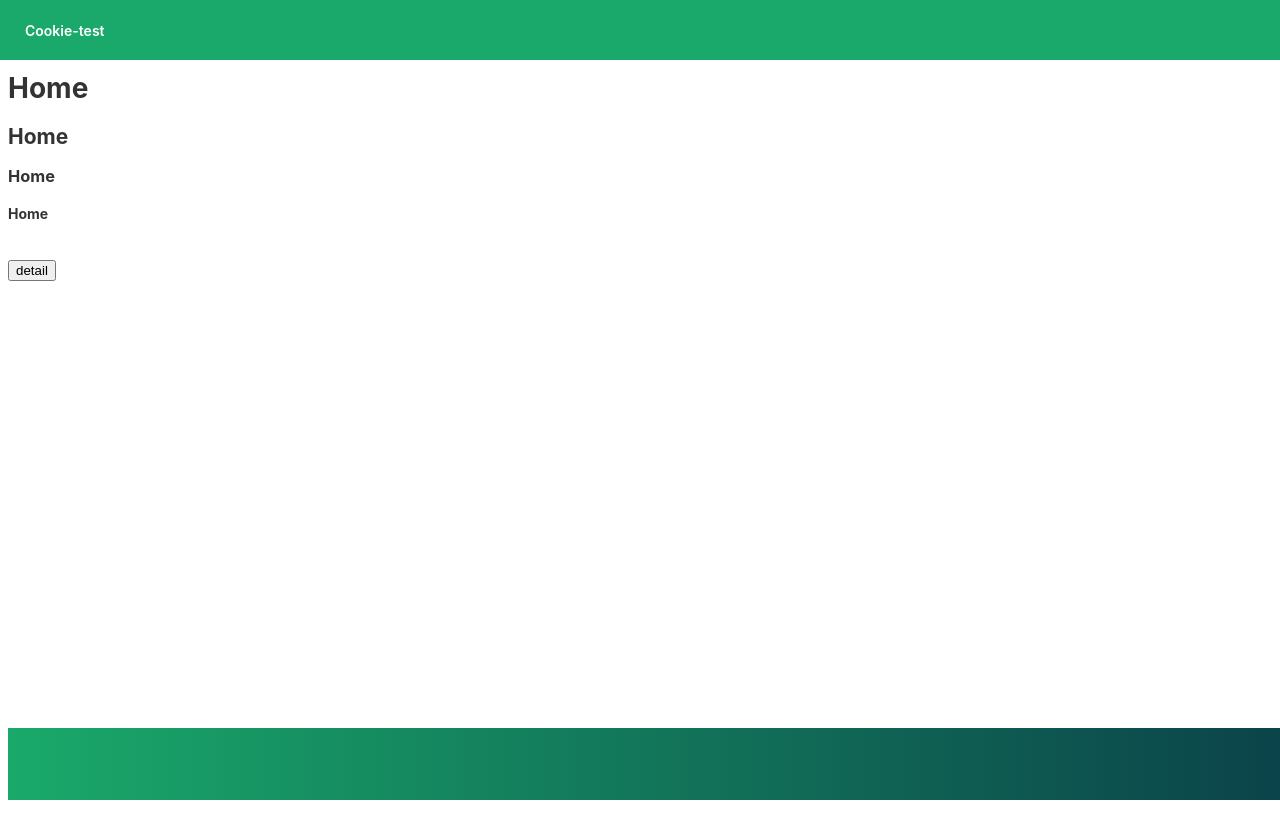
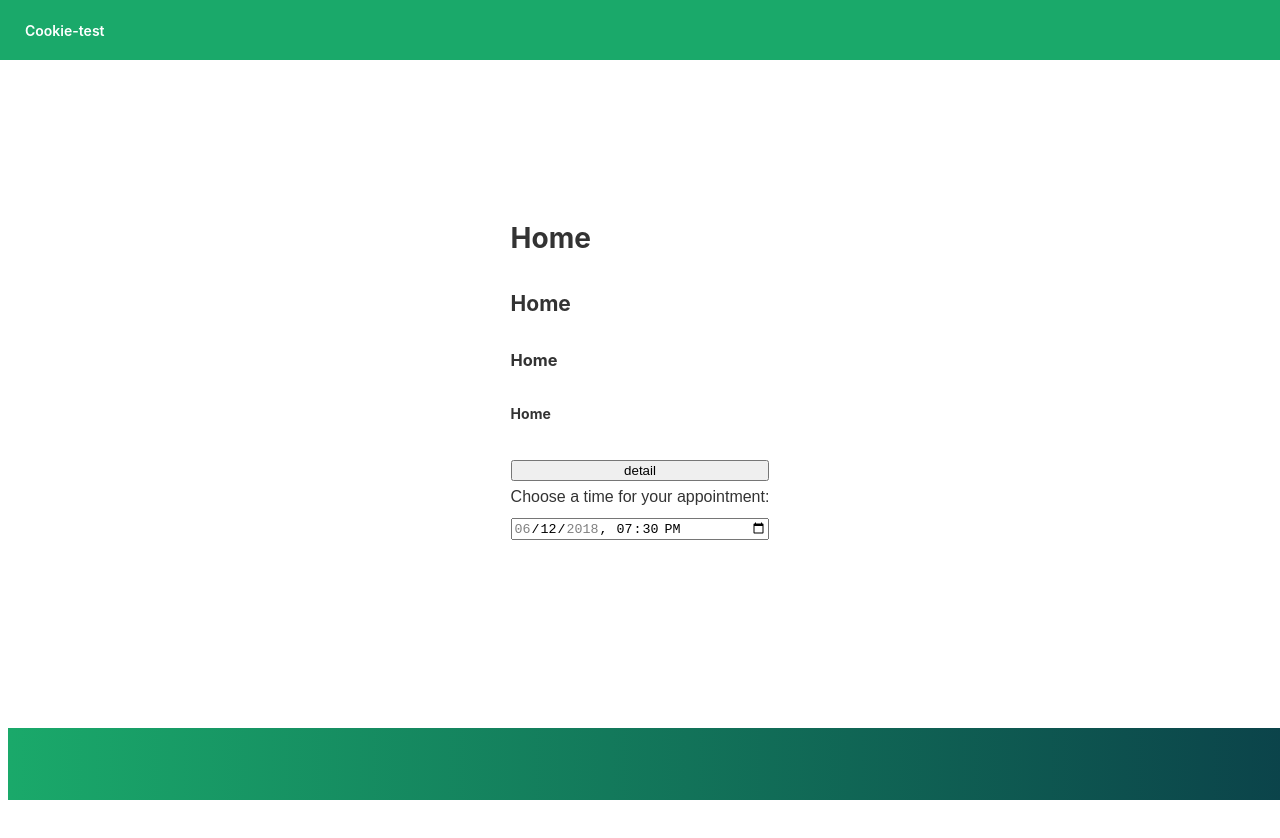
Before and after one commit to aviatorix/cookie, an Angular app: page /home in a window 1280 px wide. Shown: the top 838 px of the page. Before the commit the page ends 800 px from the top, so only its background shows below. Built offline with nearby package versions, Linux system fonts and the light colour scheme.

Commit message:
text datapicker

```diff
--- a/src/app/home/home.component.html
+++ b/src/app/home/home.component.html
@@ -1,4 +1,4 @@
-<div>
+<div id="container-app">
     <h1> Home </h1>
 
     <h2> Home </h2>
@@ -8,4 +8,9 @@
     <h4> Home </h4>
 
     <button style="margin-top: 20px;" (click)="goTo()">detail</button>
+
+    <label for="meeting-time">Choose a time for your appointment:</label>
+
+    <input type="datetime-local" id="meeting-time" name="meeting-time" value="2018-06-12T19:30" min="2018-06-07T00:00" max="2018-06-14T00:00">
+
 </div>
--- a/src/app/home/home.component.scss
+++ b/src/app/home/home.component.scss
@@ -0,0 +1,15 @@
+label {
+    display: block;
+    font: 1rem 'Fira Sans', sans-serif;
+}
+
+input,
+label {
+    margin: .4rem 0;
+}
+
+#container-app {
+    justify-content: center;
+    display: grid;
+    padding: 150px;
+}
```
Also changed, not shown: 6 other files (tests, documents, lock files or other folders).
